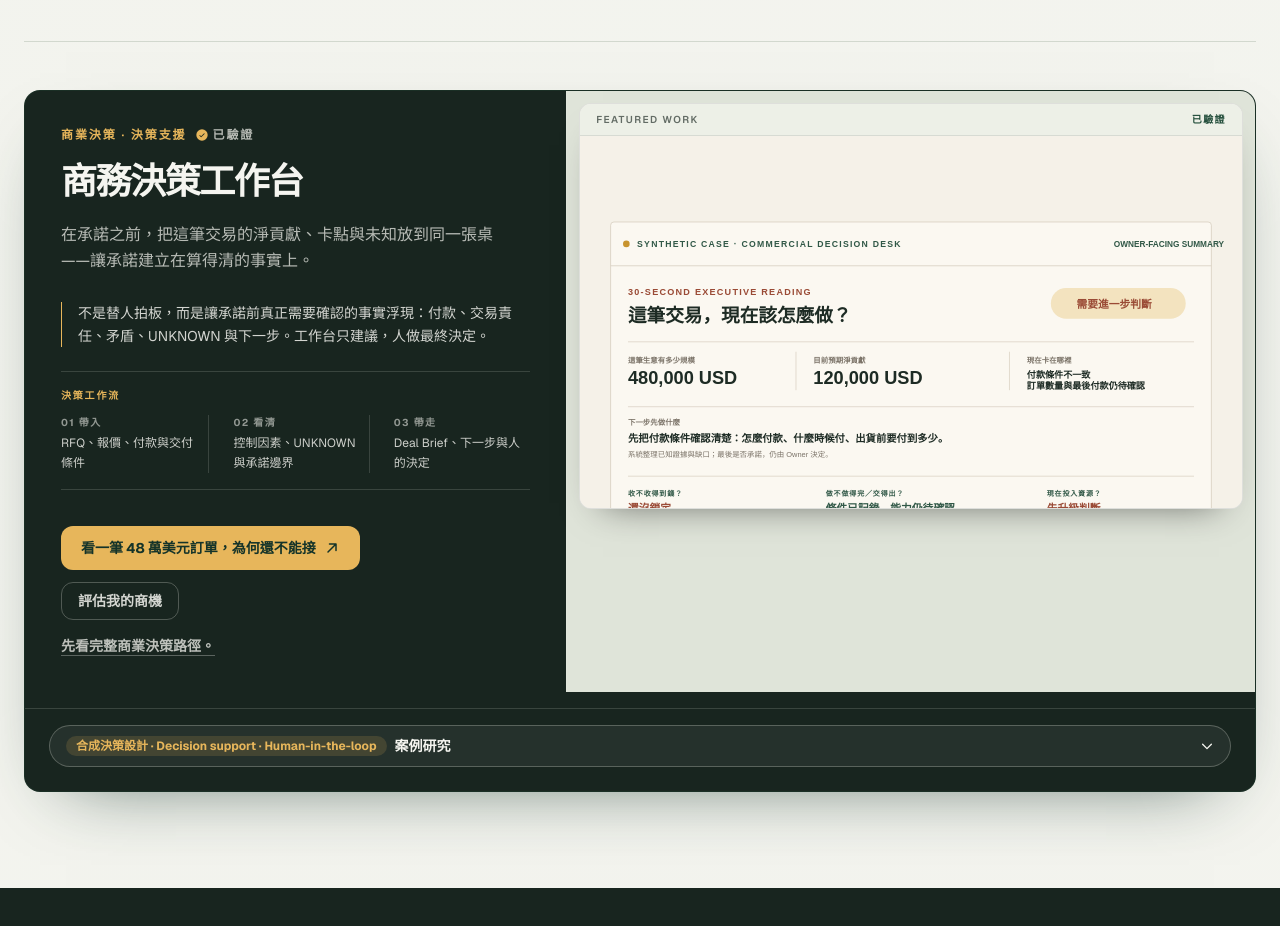
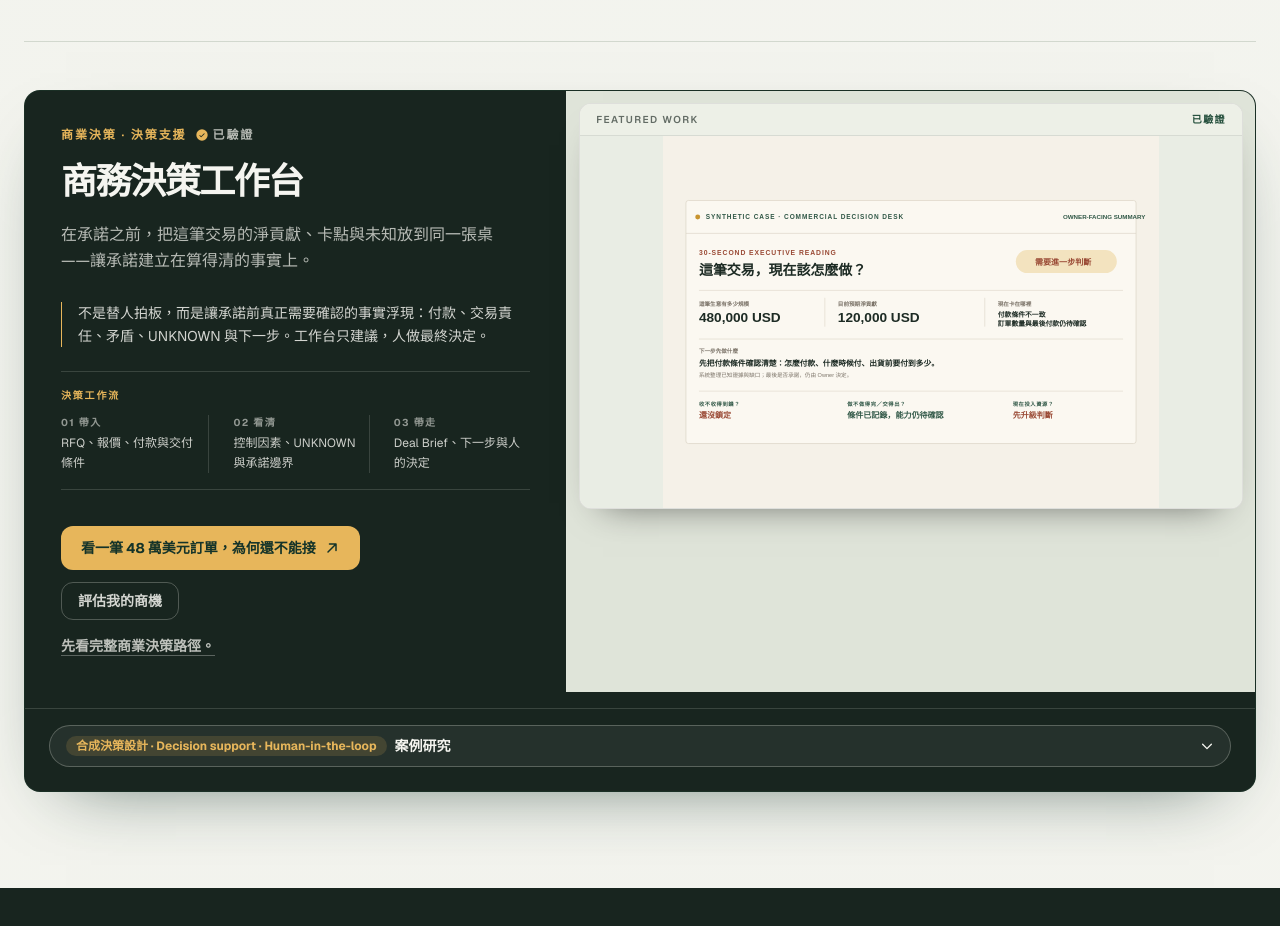
Before and after one commit to apchen1978/pauls-tradecraft, a React (Vite) app: page / in a window 1280 px wide. Shown: the part 3180-4106 px from the top of the page. Built offline with nearby package versions, Linux system fonts and the light colour scheme.

Commit message:
fix(portfolio): show full CDD cover artwork

```diff
--- a/src/components/Works.jsx
+++ b/src/components/Works.jsx
@@ -536,7 +536,7 @@ function FeaturedSystem({ work }) {
               <span>Featured Work</span>
               <span className="text-forest">{t.works.statusVerified}</span>
             </div>
-            <img src={cover} alt={work.imageAlt[lang]} loading="eager" className="aspect-[16/9] h-full w-full object-cover object-top transition-transform duration-700 group-hover:scale-[1.015]" />
+            <img src={cover} alt={work.imageAlt[lang]} loading="eager" className={`aspect-[16/9] h-full w-full ${work.imageFit === "contain" ? "bg-paper object-contain" : "object-cover object-top"} transition-transform duration-700 group-hover:scale-[1.015]`} />
           </div>
           <span className="absolute bottom-7 right-7 rounded-field bg-ink/90 px-3 py-2 text-xs font-semibold text-bone opacity-0 shadow-lg transition-opacity group-hover:opacity-100 group-focus-within:opacity-100">{linkLabel} →</span>
         </a>
--- a/src/data/works.js
+++ b/src/data/works.js
@@ -1265,6 +1265,7 @@ export const works = [
     featuredRank: 1,
     section: "commercial",
     cover: { zh: "/images/cover-commercial-decision-desk.svg", en: "/images/cover-commercial-decision-desk-en.svg" },
+    imageFit: "contain",
     imageAlt: { zh: "商務決策工作台的合成高階摘要：48 萬美元商機、12 萬美元預期淨貢獻與付款條件缺口", en: "Commercial Decision Desk synthetic executive reading: a USD 480k opportunity, USD 120k expected contribution, and unresolved payment terms" },
     span: "md:col-span-2",
     icon: "briefcase",
```
Also changed, not shown: 1 other file (tests, documents, lock files or other folders).
